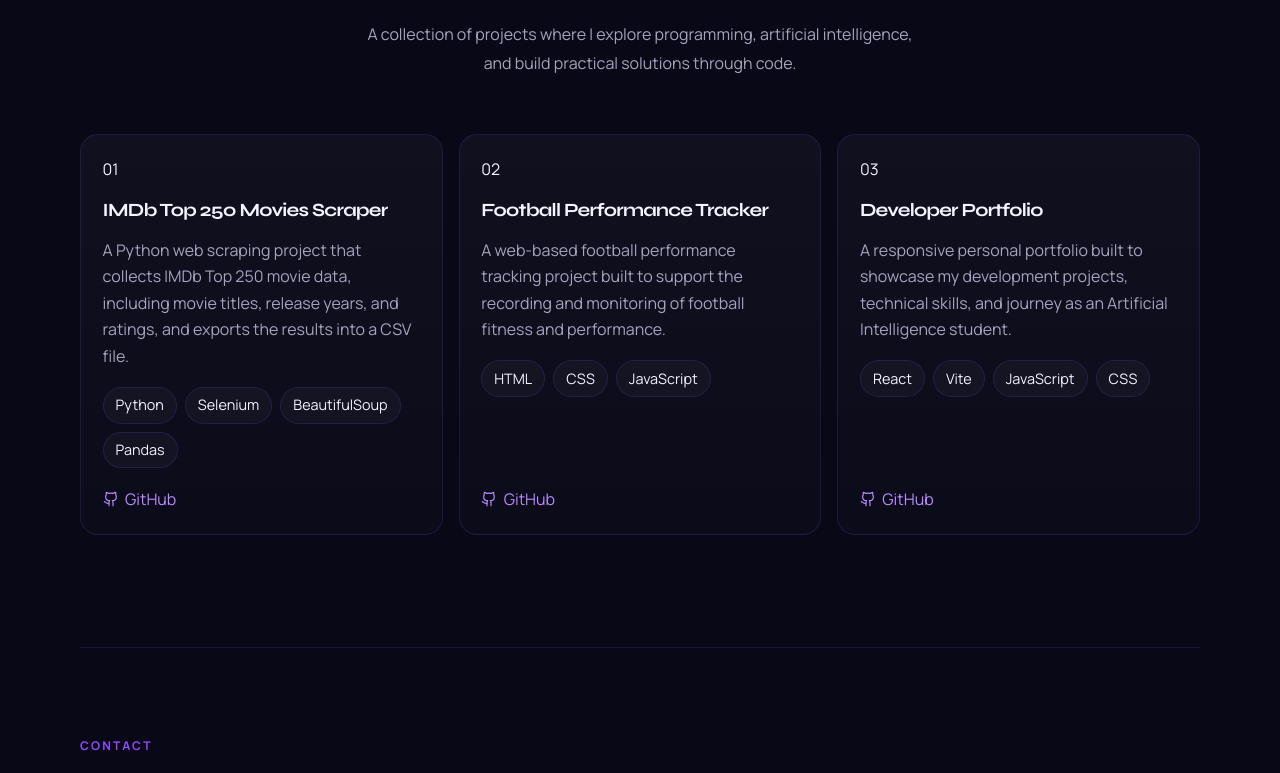
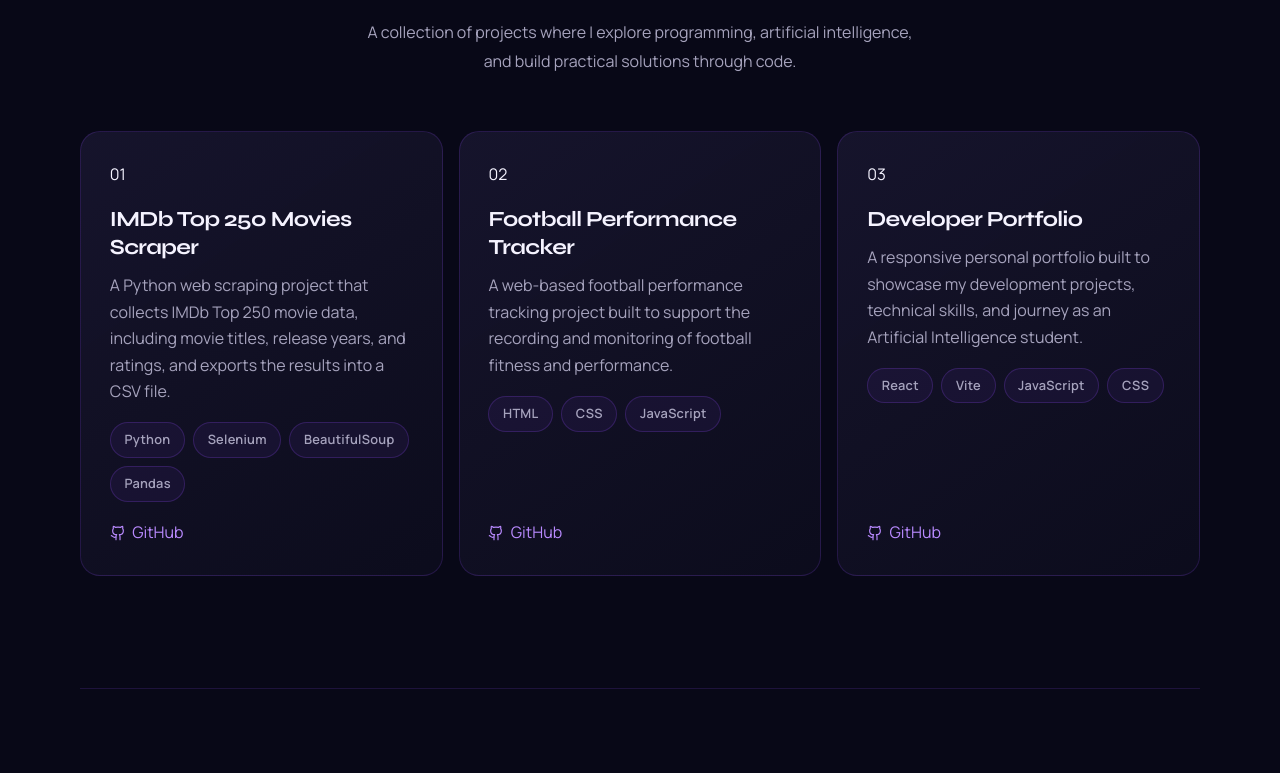
Before and after one commit to malikharoon-dev/developer-portfolio, a React (Vite) app: page / in a window 1280 px wide. Shown: the part 1991-2764 px from the top of the page. Built offline with nearby package versions, Linux system fonts and the light colour scheme.

Commit message:
Improve project cards styling

```diff
--- a/src/index.css
+++ b/src/index.css
@@ -400,11 +400,21 @@ main {
 .interest-list li,
 .tech-list li,
 .skill-card li {
-  border: 1px solid var(--line);
-  background: rgba(255, 255, 255, 0.03);
+  border: 1px solid rgba(145, 75, 255, 0.22);
+  background: rgba(145, 75, 255, 0.07);
+  color: var(--muted);
   border-radius: 999px;
-  padding: 0.35rem 0.75rem;
-  font-size: 0.9rem;
+  padding: 0.4rem 0.85rem;
+  font-size: 0.8rem;
+  font-weight: 600;
+  letter-spacing: 0.02em;
+  transition: all 220ms ease;
+}
+
+.tech-list li:hover {
+  color: var(--accent-cyan);
+  border-color: rgba(22, 200, 232, 0.45);
+  background: rgba(22, 200, 232, 0.08);
 }
 
 .skill-groups,
@@ -445,17 +455,39 @@ main {
   display: flex;
   flex-direction: column;
   gap: 1.1rem;
-  transition: transform 220ms ease, border-color 220ms ease, box-shadow 220ms ease;
+  padding: 1.8rem;
+  background: linear-gradient(
+    145deg,
+    rgba(23, 21, 45, 0.95),
+    rgba(12, 12, 29, 0.98)
+  );
+  border: 1px solid rgba(145, 75, 255, 0.18);
+  border-radius: 20px;
+  transition:
+    transform 220ms ease,
+    border-color 220ms ease,
+    box-shadow 220ms ease,
+    background 220ms ease;
 }
 
 .project-card:hover {
-  transform: translateY(-6px);
-  border-color: rgba(145, 75, 255, 0.45);
-  box-shadow:
-    0 0 0 1px rgba(145, 75, 255, 0.10),
-    0 18px 40px rgba(0, 0, 0, 0.35);
+  transform: translateY(-7px);
+  border-color: rgba(145, 75, 255, 0.65);
+  box-shadow: 0 15px 45px rgba(145, 75, 255, 0.13);
+}
+.project-meta h3 {
+  color: var(--text);
+  font-size: 1.35rem;
+  font-weight: 700;
+  line-height: 1.3;
+  letter-spacing: -0.03em;
+  margin-bottom: 0.7rem;
+  transition: color 220ms ease;
 }
 
+.project-card:hover .project-meta h3 {
+  color: var(--accent-strong);
+}
 .project-meta p {
   color: var(--muted);
 }
```
